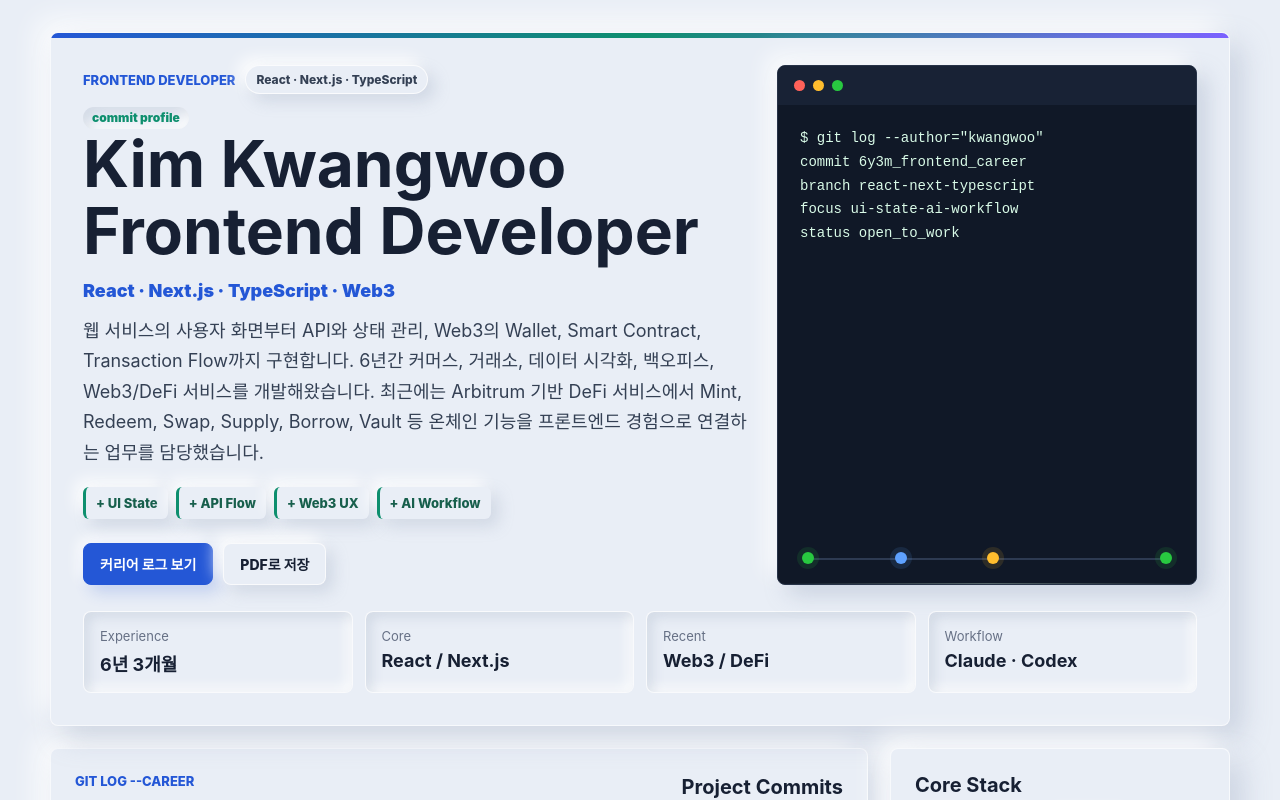
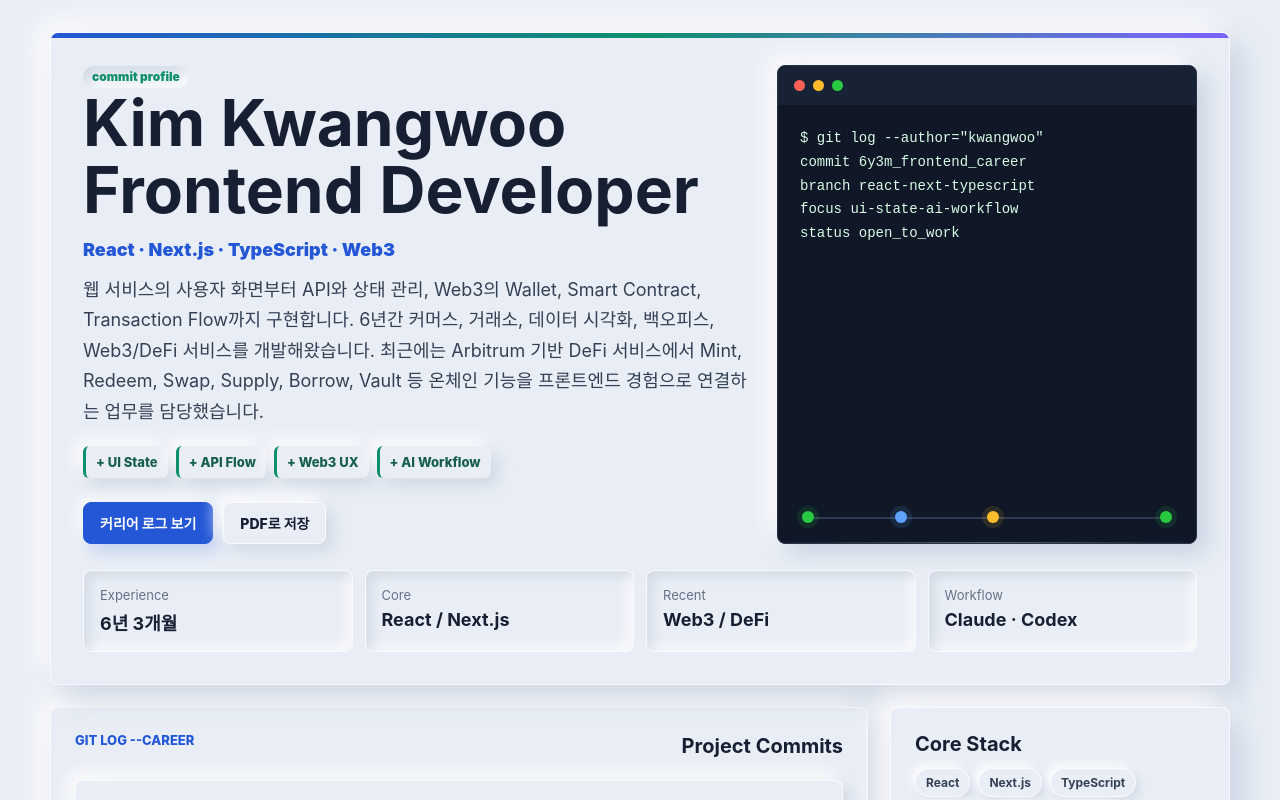
Before and after one commit to dblekw87/career-log-portfolio, a React (Vite) app: page / in a window 1280 px wide. Shown: the top 800 px of the page. Built offline with nearby package versions, Linux system fonts and the light colour scheme.

Commit message:
Simplify hero header

```diff
--- a/src/App.tsx
+++ b/src/App.tsx
@@ -87,10 +87,6 @@ function Hero() {
     <section className="profile-panel" aria-labelledby="profile-title">
       <div className="profile-top">
         <div>
-          <div className="hero-kicker">
-            <p className="eyebrow">Frontend Developer</p>
-            <span>React · Next.js · TypeScript</span>
-          </div>
           <h1 id="profile-title">
             Kim Kwangwoo
             <span>Frontend Developer</span>
--- a/styles.css
+++ b/styles.css
@@ -66,29 +66,6 @@ a {
   grid-template-columns: minmax(0, 1fr) 420px;
   gap: 28px;
   align-items: stretch;
-}
-
-.hero-kicker {
-  display: flex;
-  flex-wrap: wrap;
-  gap: 10px;
-  align-items: center;
-  margin-bottom: 12px;
-}
-
-.hero-kicker .eyebrow {
-  margin-bottom: 0;
-}
-
-.hero-kicker span {
-  border: 1px solid rgba(255, 255, 255, 0.76);
-  border-radius: 999px;
-  padding: 6px 10px;
-  background: var(--panel);
-  color: #344054;
-  font-size: 12px;
-  font-weight: 800;
-  box-shadow: var(--soft-shadow);
 }
 
 .eyebrow {
```
